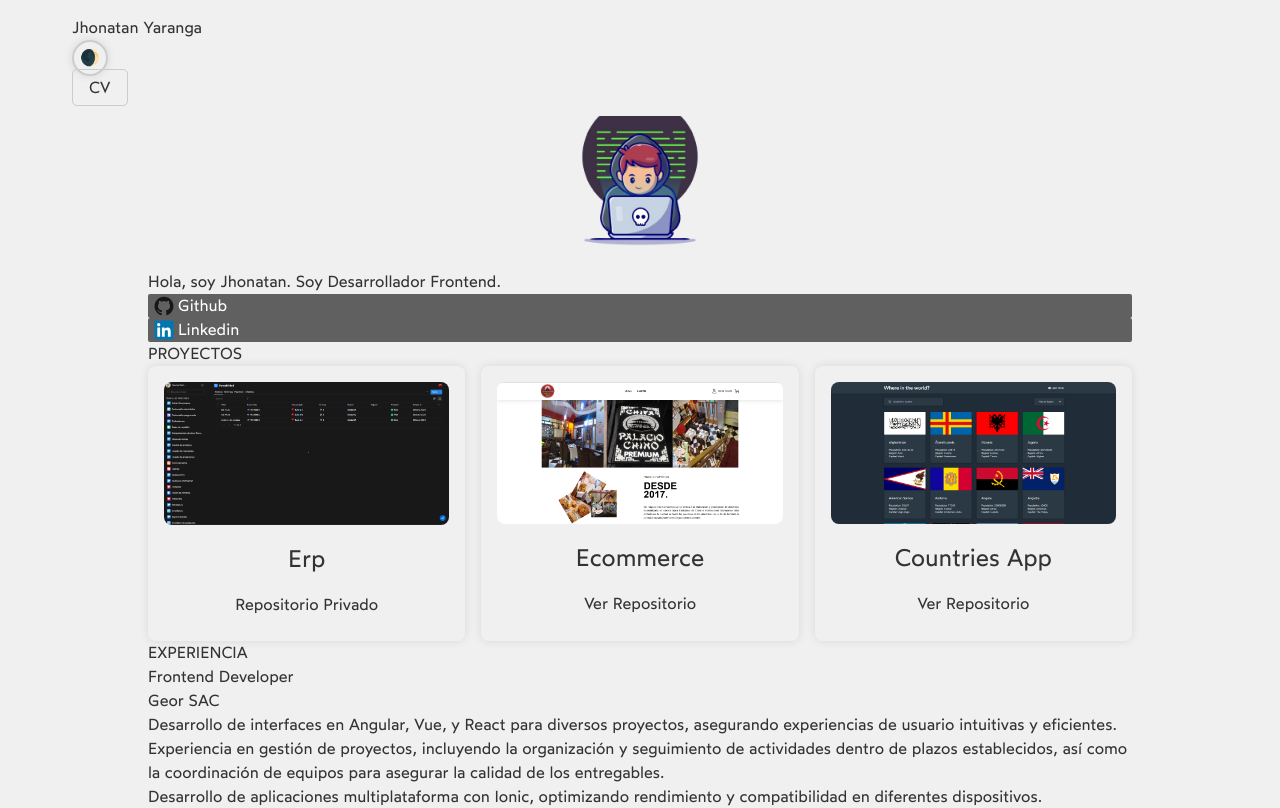
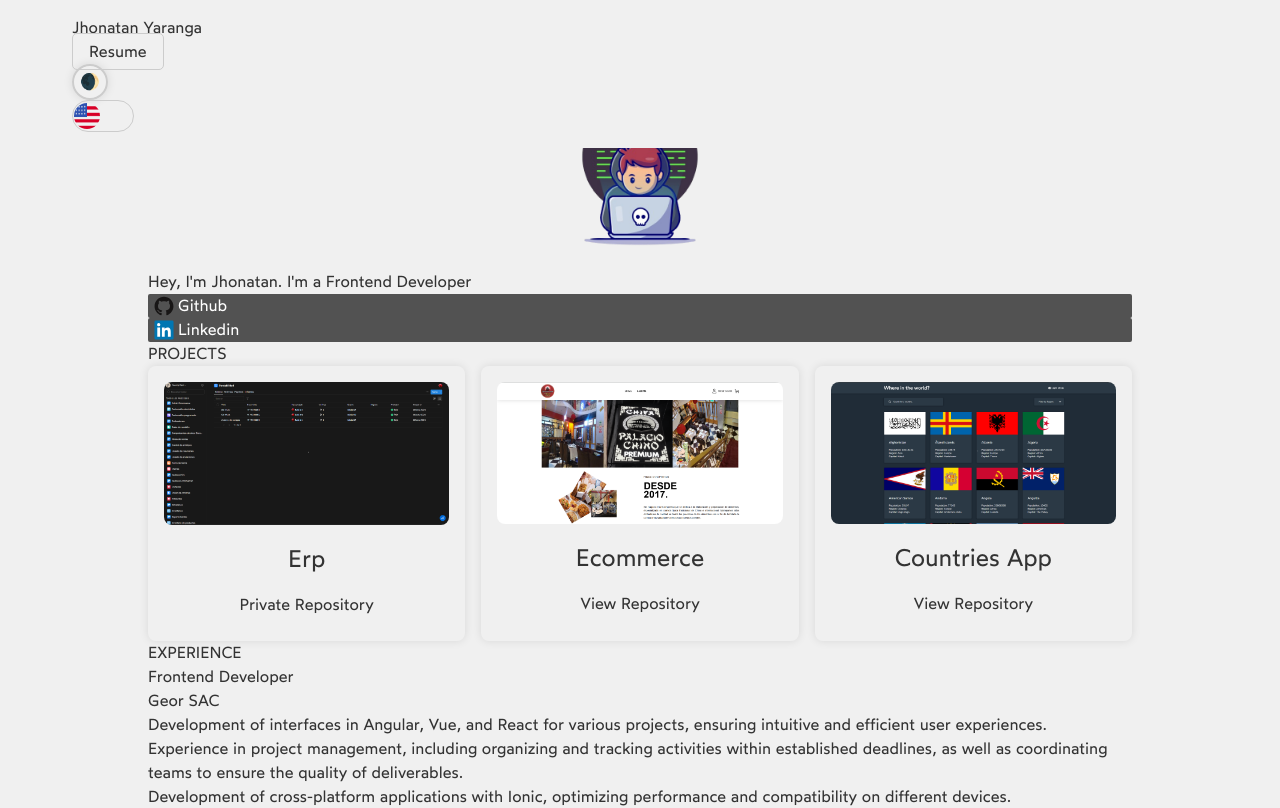
Before and after one commit to jhonatan0912/portfolio, a Vue app: page / in a window 1280 px wide. Shown: the top 808 px of the page. Built offline with nearby package versions, Linux system fonts and the light colour scheme.

Commit message:
feat: Add LanguageToggle component for language selection

```diff
--- a/src/components/ui/Header.vue
+++ b/src/components/ui/Header.vue
@@ -5,12 +5,14 @@
     </h1>
 
     <section class="flex items-center gap-2">
+      <ResumeButton />
       <ThemeButton />
-      <ResumeButton />
+      <LanguageToggle />
     </section>
   </header>
 </template>
 <script setup  lang="ts">
+import LanguageToggle from "./LanguageToggle.vue";
 import ResumeButton from "./ResumeButton.vue";
 import ThemeButton from "./ThemeButton.vue";
 
--- /dev/null
+++ b/src/components/ui/LanguageToggle.vue
@@ -0,0 +1,71 @@
+<template>
+  <button class="switch" @click="toggleLanguage">
+    <input type="checkbox" :checked="locale === 'en'" />
+    <span class="slider round">
+      <img
+        :class="`${locale === 'en' ? 'en' : 'es'}`"
+        :src="`/countries/${locale}.png`"
+        alt="Language Flag"
+      />
+    </span>
+  </button>
+</template>
+<script setup lang="ts">
+import { setLanguage } from "@helpers/i18n";
+import { useI18n } from "vue-i18n";
+
+const { locale } = useI18n();
+
+const toggleLanguage = () => {
+  const newLanguage = locale.value === 'en' ? 'es' : 'en';
+  setLanguage(newLanguage);
+};
+</script>
+<style scoped>
+.switch {
+  position: relative;
+  display: inline-block;
+  width: 62px;
+  height: 32px;
+  border: 1px solid var(--main-border-color);
+  border-radius: 32px;
+}
+
+.switch input {
+  opacity: 0;
+  width: 0;
+  height: 0;
+}
+
+.slider {
+  position: absolute;
+  cursor: pointer;
+  top: 0;
+  left: 0;
+  right: 0;
+  bottom: 0;
+  -webkit-transition: .4s;
+  transition: .4s;
+  display: flex;
+  justify-content: center;
+  align-items: center;
+}
+
+.slider img {
+  position: absolute;
+  width: 18px;
+  height: 18px;
+  transition: transform 0.3s;
+  width: 26px;
+  height: 26px;
+  border-radius: 50%;
+}
+
+.slider img.en {
+  transform: translateX(-16px);
+}
+
+.slider img.es {
+  transform: translateX(16px);
+}
+</style>
--- /dev/null
+++ b/src/helpers/i18n.ts
@@ -0,0 +1,55 @@
+import { Language } from '@interfaces/language.interface';
+import { createI18n, Locale } from 'vue-i18n';
+
+export const i18n = createI18n({
+  locale: 'en',
+  fallbackLocale: 'es',
+  messages: {
+    en: {
+      placeholder: {
+        resumeButton: "Resume",
+        presentation: "Hey, I'm Jhonatan. I'm a Frontend Developer",
+        projectsTitle: "PROJECTS",
+        experienceTitle: "EXPERIENCE",
+        skillsTitle: "SKILLS",
+        georExperience1: "Development of interfaces in Angular, Vue, and React for various projects, ensuring intuitive and efficient user experiences.",
+        georExperience2: "Experience in project management, including organizing and tracking activities within established deadlines, as well as coordinating teams to ensure the quality of deliverables.",
+        georExperience3: "Development of cross-platform applications with Ionic, optimizing performance and compatibility on different devices.",
+        georExperience4: "Implementation of RESTful APIs to ensure smooth and secure communication between the front-end and back-end.",
+        georExperience5: "Preparation of technical documentation and training for end users and team members on new features and best practices in development.",
+        viewRepository: "View Repository",
+        privateRepository: "Private Repository",
+        english: "English",
+        spanish: "Spanish",
+      },
+    },
+    es: {
+      placeholder: {
+        resumeButton: "CV",
+        presentation: "Hola, soy Jhonatan. Desarrollador Frontend.",
+        projectsTitle: "PROYECTOS",
+        experienceTitle: "EXPERIENCIA",
+        skillsTitle: "HABILIDADES",
+        georExperience1: "Desarrollo de interfaces en Angular, Vue, y React para diversos proyectos, asegurando experiencias de usuario intuitivas y eficientes.",
+        georExperience2: "Experiencia en gestión de proyectos, incluyendo la organización y seguimiento de actividades dentro de plazos establecidos, así como la coordinación de equipos para asegurar la calidad de los entregables.",
+        georExperience3: "Desarrollo de aplicaciones multiplataforma con Ionic, optimizando rendimiento y compatibilidad en diferentes dispositivos.",
+        georExperience4: "Implementación de APIs RESTful para asegurar una comunicación fluida y segura entre el front-end y el back-end.",
+        georExperience5: "Elaboración de documentación técnica y capacitación para usuarios finales y miembros del equipo sobre nuevas funcionalidades y mejores prácticas en desarrollo.",
+        viewRepository: "Ver Repositorio",
+        privateRepository: "Repositorio Privado",
+        english: "Inglés",
+        spanish: "Español",
+      },
+    }
+  }
+});
+
+export const translate = (key: string) => {
+  return i18n.global.t(key);
+};
+
+
+
+export const setLanguage = (language: Language) => {
+  i18n.global.locale = language;
+};
--- /dev/null
+++ b/src/interfaces/language.interface.ts
@@ -0,0 +1,5 @@
+export type Language = 'en' | 'es';
+export interface LanguageItem {
+  id: Language;
+  name: string;
+}
--- a/src/main.ts
+++ b/src/main.ts
@@ -1,46 +1,7 @@
+import { i18n } from '@helpers/i18n';
 import { createApp } from 'vue';
-import { createI18n } from "vue-i18n";
 import App from './App.vue';
 import './style.css';
-
-const i18n = createI18n({
-  locale: 'es',
-  fallbackLocale: 'es',
-  messages: {
-    en: {
-      placeholder: {
-        resumeButton: "Resume",
-        presentation: "Hey, I'm Jhonatan. I'm a Frontend Developer",
-        projectsTitle: "PROJECTS",
-        experienceTitle: "EXPERIENCE",
-        skillsTitle: "SKILLS",
-        georExperience1: "Development of interfaces in Angular, Vue, and React for various projects, ensuring intuitive and efficient user experiences.",
-        georExperience2: "Experience in project management, including organizing and tracking activities within established deadlines, as well as coordinating teams to ensure the quality of deliverables.",
-        georExperience3: "Development of cross-platform applications with Ionic, optimizing performance and compatibility on different devices.",
-        georExperience4: "Implementation of RESTful APIs to ensure smooth and secure communication between the front-end and back-end.",
-        georExperience5: "Preparation of technical documentation and training for end users and team members on new features and best practices in development.",
-        viewRepository: "View Repository",
-        privateRepository: "Private Repository",
-      },
-    },
-    es: {
-      placeholder: {
-        resumeButton: "CV",
-        presentation: "Hola, soy Jhonatan. Soy Desarrollador Frontend.",
-        projectsTitle: "PROYECTOS",
-        experienceTitle: "EXPERIENCIA",
-        skillsTitle: "HABILIDADES",
-        georExperience1: "Desarrollo de interfaces en Angular, Vue, y React para diversos proyectos, asegurando experiencias de usuario intuitivas y eficientes.",
-        georExperience2: "Experiencia en gestión de proyectos, incluyendo la organización y seguimiento de actividades dentro de plazos establecidos, así como la coordinación de equipos para asegurar la calidad de los entregables.",
-        georExperience3: "Desarrollo de aplicaciones multiplataforma con Ionic, optimizando rendimiento y compatibilidad en diferentes dispositivos.",
-        georExperience4: "Implementación de APIs RESTful para asegurar una comunicación fluida y segura entre el front-end y el back-end.",
-        georExperience5: "Elaboración de documentación técnica y capacitación para usuarios finales y miembros del equipo sobre nuevas funcionalidades y mejores prácticas en desarrollo.",
-        viewRepository: "Ver Repositorio",
-        privateRepository: "Repositorio Privado",
-      },
-    }
-  }
-});
 
 const app = createApp(App);
 
--- a/src/style.css
+++ b/src/style.css
@@ -16,7 +16,7 @@
   --main-black: #0b0e10;
 
   --header-height:50px;
-  --social-button-bg:#606060;
+  --social-button-bg:#525252;
 }
 
 html.dark {
@@ -28,7 +28,7 @@ html.dark {
   --cursor-trail-shadow-8: rgba(255, 255, 255, 0.8);
   --cursor-trail-shadow-6: rgba(255, 255, 255, 0.6);
 
-  --social-button-bg:#4f4f4f;
+  --social-button-bg:#525252;
 }
 
 * {
--- a/tsconfig.app.json
+++ b/tsconfig.app.json
@@ -23,6 +23,7 @@
     "paths": {
       "@assets/*": ["./src/assets/*"],
       "@constants/*": ["./src/constants/*"],
+      "@helpers/*": ["./src/helpers/*"],
       "@components/*": ["./src/components/*"],
       "@interfaces/*": ["./src/interfaces/*"]
     }
--- a/tsconfig.json
+++ b/tsconfig.json
@@ -4,6 +4,7 @@
       "paths": {
         "@assets/*":["./src/assets/*"],
         "@constants/*":["./src/constants/*"],
+        "@helpers/*":["./src/helpers/*"],
         "@components/*":["./src/components/*"],
         "@interfaces/*":["./src/interfaces/*"],
       }
--- a/vite.config.ts
+++ b/vite.config.ts
@@ -10,6 +10,7 @@ export default defineConfig({
     alias: {
       "@assets": path.resolve(__dirname, './src/assets'),
       "@constants": path.resolve(__dirname, './src/constants'),
+      "@helpers": path.resolve(__dirname, './src/helpers'),
       "@components": path.resolve(__dirname, './src/components'),
       "@interfaces": path.resolve(__dirname, './src/interfaces'),
     }
```
Also changed, not shown: src/constants/languages.ts (added, +7 -0 lines), public/countries/en.png (added), public/countries/es.png (added), src/mixins/theme.ts (deleted).
